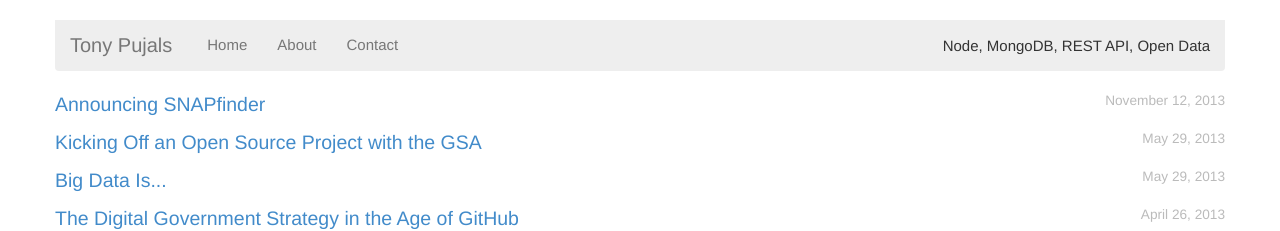
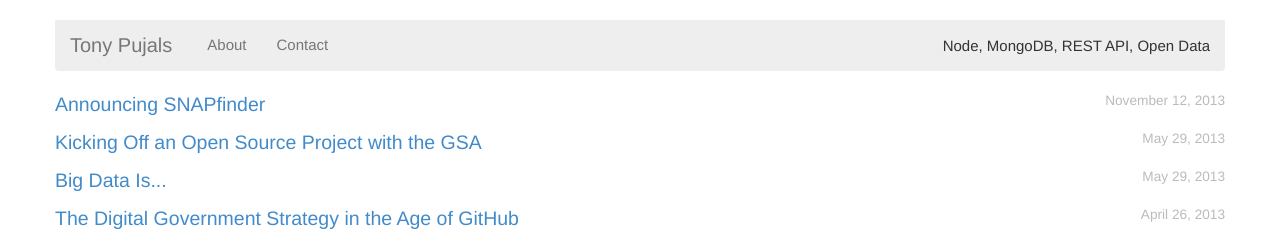
Before and after one commit to subfuzion/subfuzion.github.io, a Jekyll site: the page built from index.html, in a window 1280 px wide. Shown: the top 231 px of the page. Built offline with Jekyll 4.4.1, drawn with Linux system fonts in a browser that asks for light colours; nearby versions of some CDN libraries.

Commit message:
updated nav bar

```diff
--- a/_includes/nav.html
+++ b/_includes/nav.html
@@ -1,9 +1,6 @@
 <div class="navbar">
   <ul class="nav navbar-nav">
     <h1><a class="navbar-brand" href="{{ site.url }}/">{{ site.name }}</a></h1>
-    <li id="home"{% if page.url == '/index.html' %} class="active"{% endif %}>
-      <a href="{{ site.url }}/">Home</a>
-    </li>
     <li id="about"{% if page.url == "/about/"%} class="active"{% endif %}>
       <a href="{{ site.url }}/about/" rel="author">About</a>
     </li>
```
Also changed, not shown: 1 other file.
